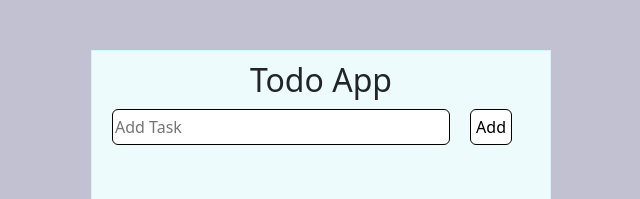
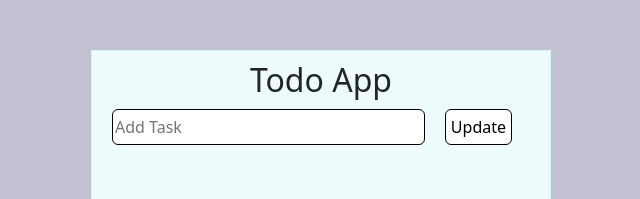
Before and after one commit to supriya855/Todo-App, an Angular app: page / in a window 1280 px wide. Shown: the top 199 px of the page, without its empty margins (309-949 px from the left). Built offline with nearby package versions, Linux system fonts and the light colour scheme.

Commit message:
Update todo.component.html

```diff
--- a/src/app/todo/todo.component.html
+++ b/src/app/todo/todo.component.html
@@ -1,4 +1,4 @@
-<form class="form-template" (ngSubmit)="addTask(taskInput.value)">
+<!-- <form class="form-template" (ngSubmit)="addTask(taskInput.value)">
   <h2>Todo App</h2>
     <div class="main-h">
       <input type="text" #taskInput placeholder="Add Task">
@@ -10,4 +10,17 @@
           <button id="l-b" type="button" (click)="editTask(i)">edit</button>
         </li>
       </ul>
+  </form> -->
+<form class="form-template" (ngSubmit)="addTask(taskInput.value)">
+    <h2>Todo App</h2>
+    <div class="main-h">
+      <input type="text" #taskInput id="taskInput" placeholder="Add Task">
+      <button type="submit" [innerText]="editingIndex !== null ? 'Update' : 'Add'"></button>
+    </div>
+    <ul>
+      <li *ngFor="let task of tasks; let i=index">{{task}}
+        <button id="l-b" type="button" (click)="deleteTask(i)">delete</button>
+        <button id="l-b" type="button" (click)="editTask(i)">edit</button>
+      </li>
+    </ul>
   </form>
```
